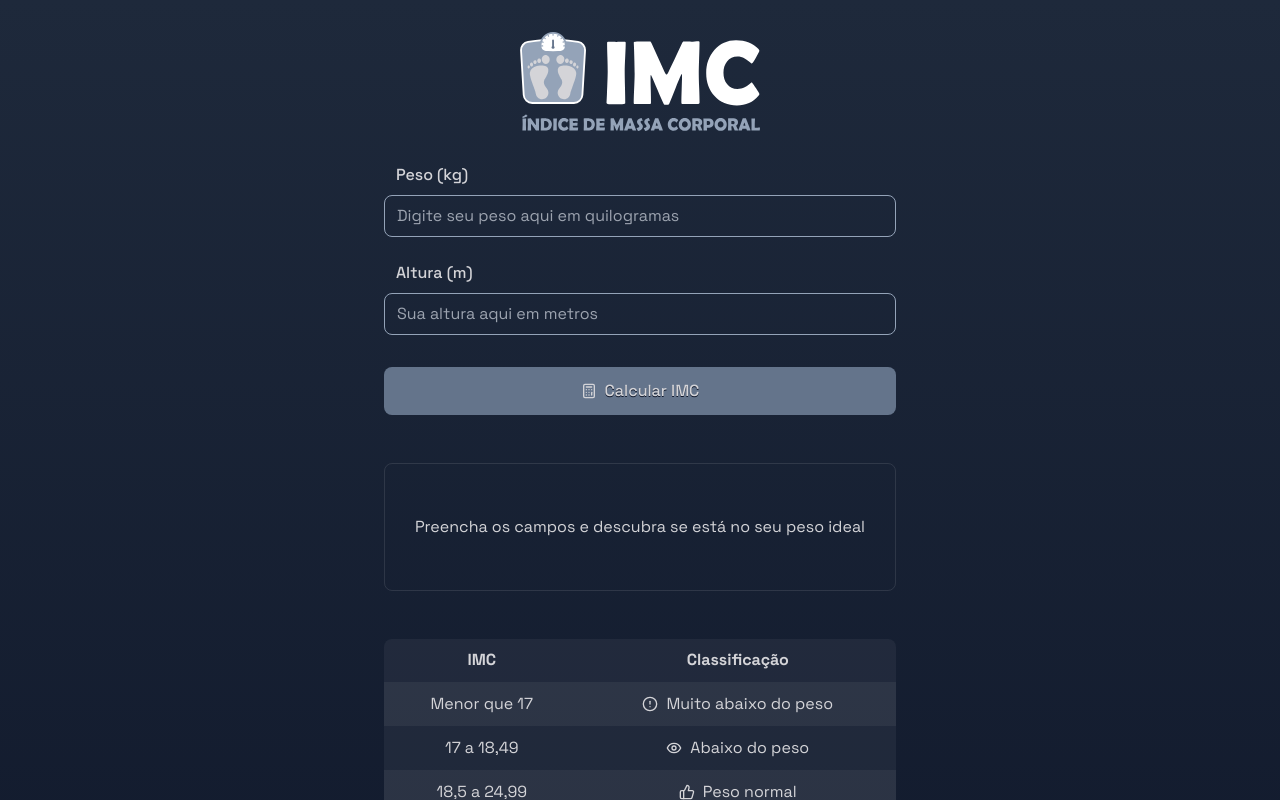
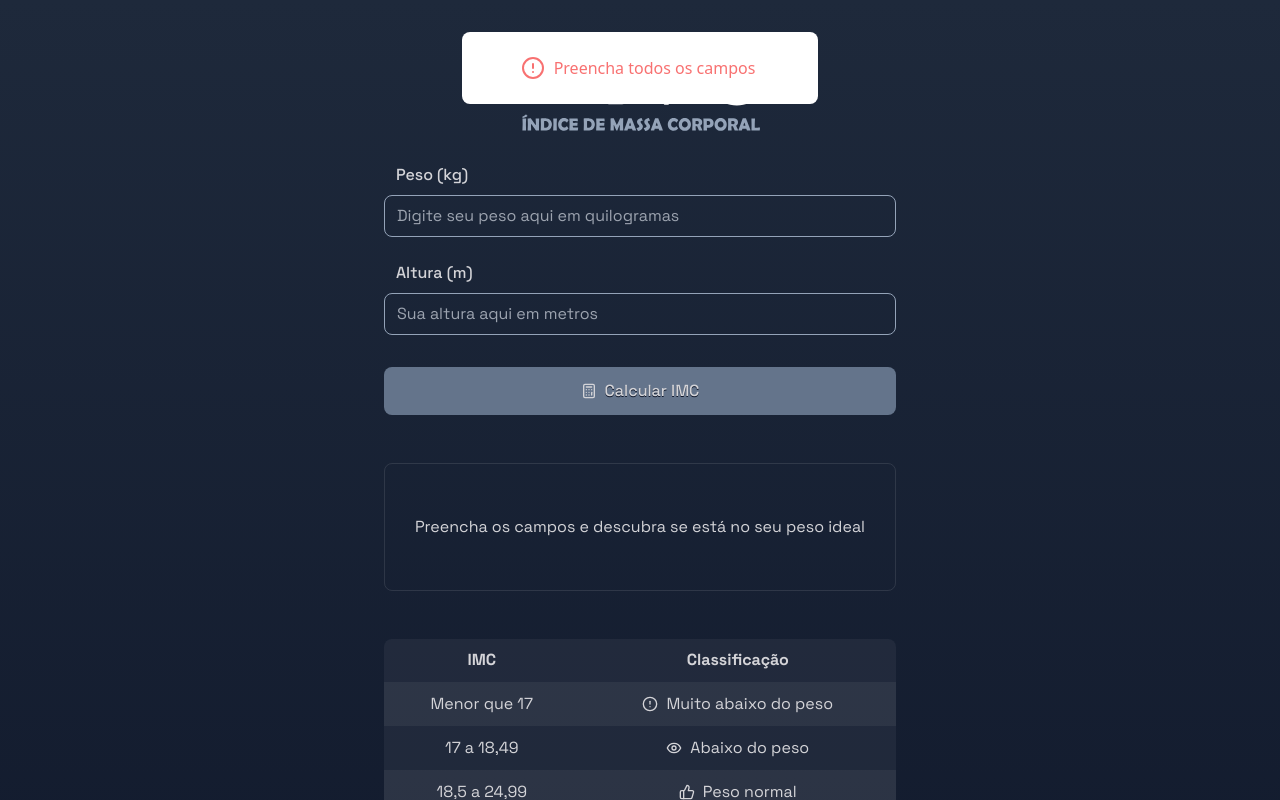
Before and after one commit to philipeoliveira/calculadora-de-imc, a React (Vite) app: page / in a window 1280 px wide. Both pictures are taken after typing "Sample", "Sample" into the empty fields and a click on the button "Calcular IMC". Shown: the top 800 px of the page. Built offline with nearby package versions, Linux system fonts and the light colour scheme.

Commit message:
Modify default alerts for Toast

```diff
--- a/package.json
+++ b/package.json
@@ -14,6 +14,7 @@
     "react": "^18.2.0",
     "react-dom": "^18.2.0",
     "react-number-format": "^5.3.4",
+    "sonner": "^1.4.41",
     "tailwind-merge": "^2.3.0"
   },
   "devDependencies": {
--- a/src/App.tsx
+++ b/src/App.tsx
@@ -1,9 +1,16 @@
 import { ReactElement, useState } from 'react';
 import { twMerge } from 'tailwind-merge';
 import { NumericFormat } from 'react-number-format';
+import { Toaster, toast } from 'sonner';
 
 import LogoIMC from './assets/logo-img.svg';
-import { Calculator, Weight, Ruler, ExternalLink } from 'lucide-react';
+import {
+   Calculator,
+   Weight,
+   Ruler,
+   ExternalLink,
+   CircleAlert,
+} from 'lucide-react';
 
 import { Input } from './components/Input';
 import { Label } from './components/Label';
@@ -49,7 +56,7 @@ function App() {
 
       // Handle empty fields
       if (!weight || !height) {
-         alert('Preencha todos os campos.');
+         toast.error('Preencha todos os campos');
          return;
       }
 
@@ -58,18 +65,18 @@ function App() {
       const heightNumber = parseFloat(height.replace(',', '.'));
 
       if (isNaN(weightNumber) || isNaN(heightNumber)) {
-         alert('Preencha somente com números.');
+         toast.error('Preencha somente com números');
          return;
       }
 
       // Handle invalid numbers
       if (weightNumber < 1 || weightNumber > 700) {
-         alert('Preencha um peso entre 1kg e 700kg.');
+         toast.error('Preencha o Peso entre 1kg e 700kg');
          return;
       }
 
       if (heightNumber < 0.2 || heightNumber > 2.5) {
-         alert('Preencha uma altura entre 20cm e 2,5m.');
+         toast.error('Preencha a Altura entre 20cm e 2,5m');
          return;
       }
 
@@ -200,6 +207,20 @@ function App() {
                <ExternalLink size={16} />
             </div>
          </footer>
+         <Toaster
+            position='top-center'
+            icons={{
+               error: <CircleAlert />,
+            }}
+            toastOptions={{
+               unstyled: true,
+               classNames: {
+                  toast: 'flex gap-3 items-center justify-center w-full px-3 py-6 bg-white rounded-lg font-medium ',
+                  title: 'text-red-400',
+                  error: 'text-red-400',
+               },
+            }}
+         />
       </div>
    );
 }
```
Also changed, not shown: 1 other file (tests, documents, lock files or other folders).
